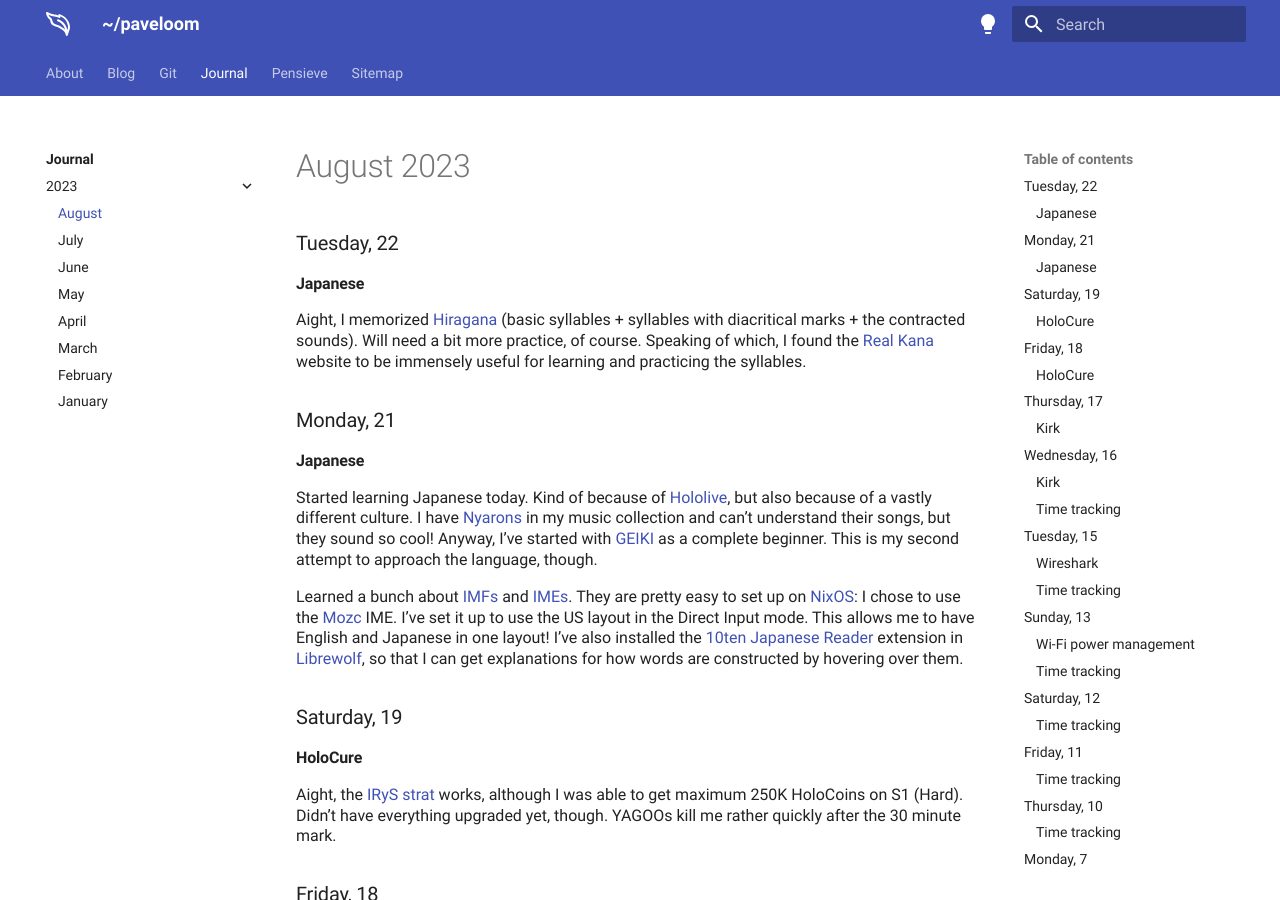
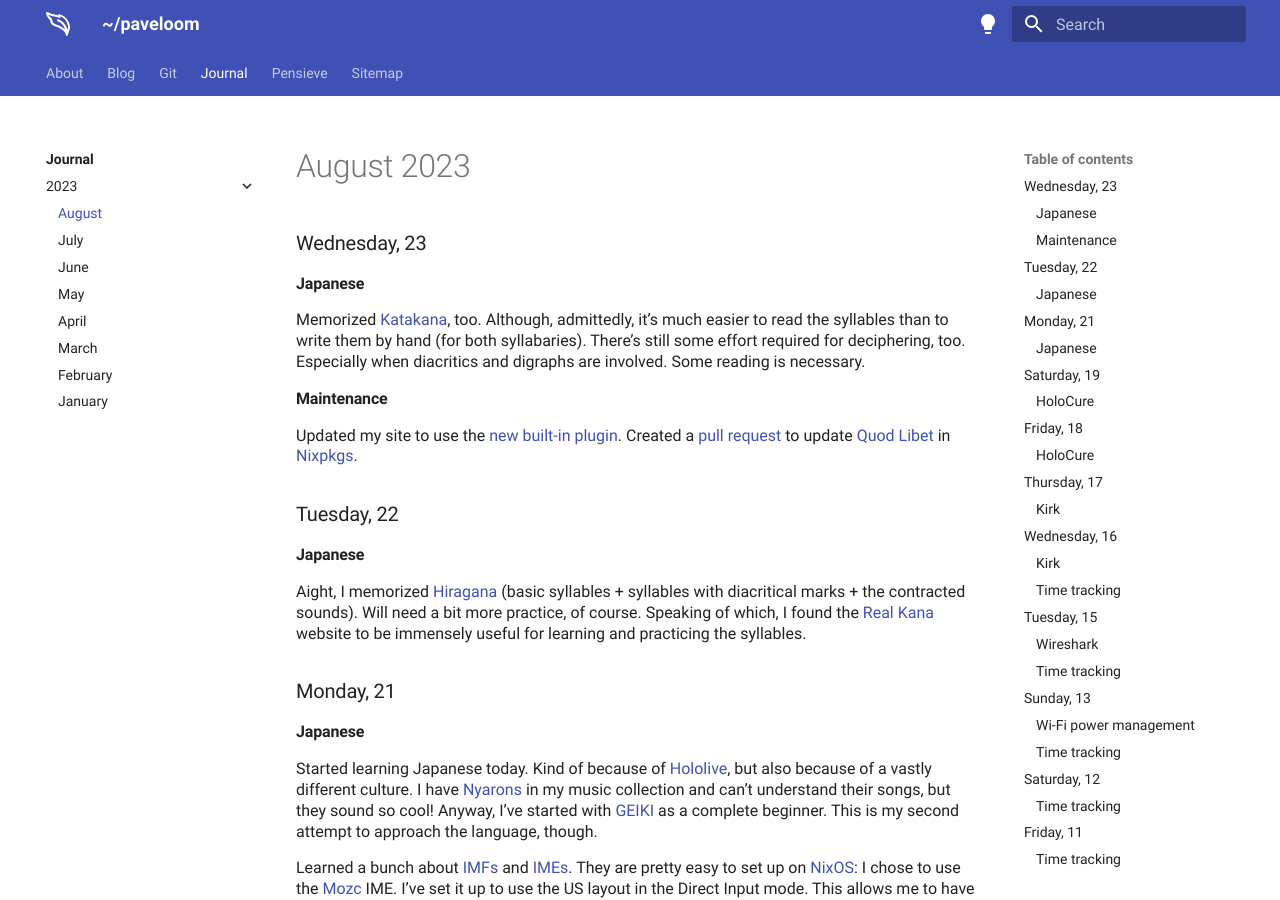
Before and after one commit to paveloom/paveloom.dev, an MkDocs documentation site: the page built from content/journal/2023/august.md, in a window 1280 px wide and 900 px high. Built offline with MkDocs 1.6.1 and Material for MkDocs 9.7.7, drawn with Linux system fonts in a browser that asks for light colours.

Commit message:
Journal: add the August, 23 entry.

```diff
--- a/content/journal/2023/august.md
+++ b/content/journal/2023/august.md
@@ -1,4 +1,14 @@
 # August 2023
+
+### Wednesday, 23 {#23}
+
+#### Japanese {#23#japanese}
+
+Memorized [Katakana](https://en.wikipedia.org/wiki/Katakana), too. Although, admittedly, it's much easier to read the syllables than to write them by hand (for both syllabaries). There's still some effort required for deciphering, too. Especially when diacritics and digraphs are involved. Some reading is necessary.
+
+#### Maintenance {#23#maintenance}
+
+Updated my site to use the [new built-in plugin](https://github.com/squidfunk/mkdocs-material/releases/tag/9.2.0). Created a [pull request](https://github.com/NixOS/nixpkgs/pull/250955) to update [Quod Libet](https://quodlibet.readthedocs.io) in [Nixpkgs](https://github.com/NixOS/nixpkgs).
 
 ### Tuesday, 22 {#22}
 
```
